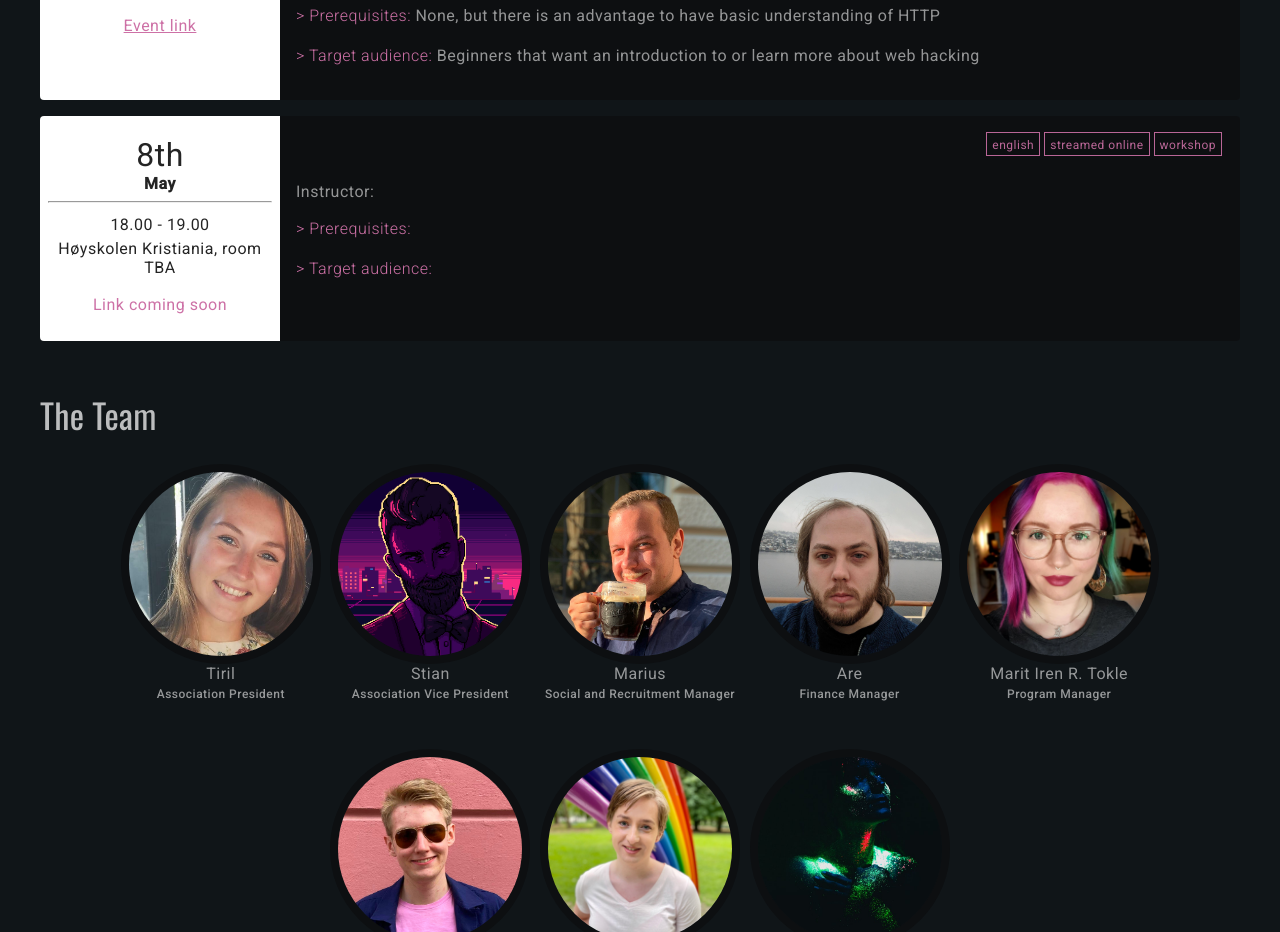
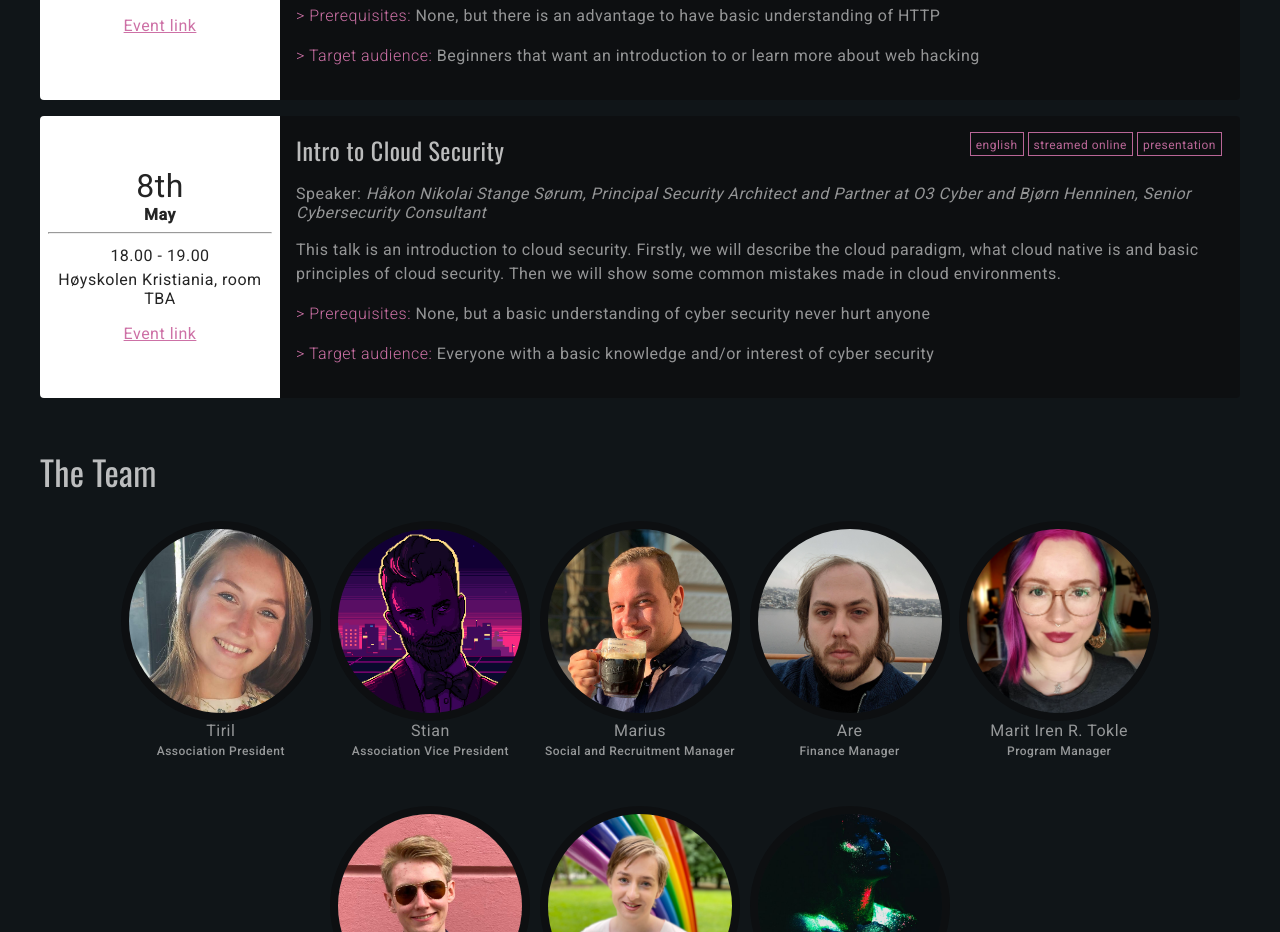
Before and after one commit to Oslo-CTF/osloctf.github.io, a Vue app: page / in a window 1280 px wide. Shown: the part 2225-3157 px from the top of the page. Built offline with nearby package versions, Linux system fonts and the light colour scheme.

Commit message:
Add info on the event "Intro to cloud security" and update time on all events (#81)
Add Intro to cloud security information and update time

```diff
--- a/src/components/EventItems.vue
+++ b/src/components/EventItems.vue
@@ -142,18 +142,18 @@ export default {
 			},
 			{
 				id: 5,
-				workshop: true,
+				workshop: false,
 				date: getDateParts(new Date('2023-05-08')),
 				time: '18.00 - 19.00',
 				place: 'Høyskolen Kristiania, room TBA',
 				language: 'english',
 				stream: true,
-				link: '',
-				author: '',
-				title: '',
-				description: '',
-				prereqs: '',
-				targetAudience: ''
+				link: 'https://discord.gg/2zwkdRRFQp?event=1060993679701057657',
+				author: 'Håkon Nikolai Stange Sørum, Principal Security Architect and Partner at O3 Cyber and Bjørn Henninen, Senior Cybersecurity Consultant',
+				title: 'Intro to Cloud Security',
+				description: 'This talk is an introduction to cloud security. Firstly, we will describe the cloud paradigm, what cloud native is and basic principles of cloud security. Then we will show some common mistakes made in cloud environments.',
+				prereqs: 'None, but a basic understanding of cyber security never hurt anyone',
+				targetAudience: 'Everyone with a basic knowledge and/or interest of cyber security'
 			},
 	]
 },
```
